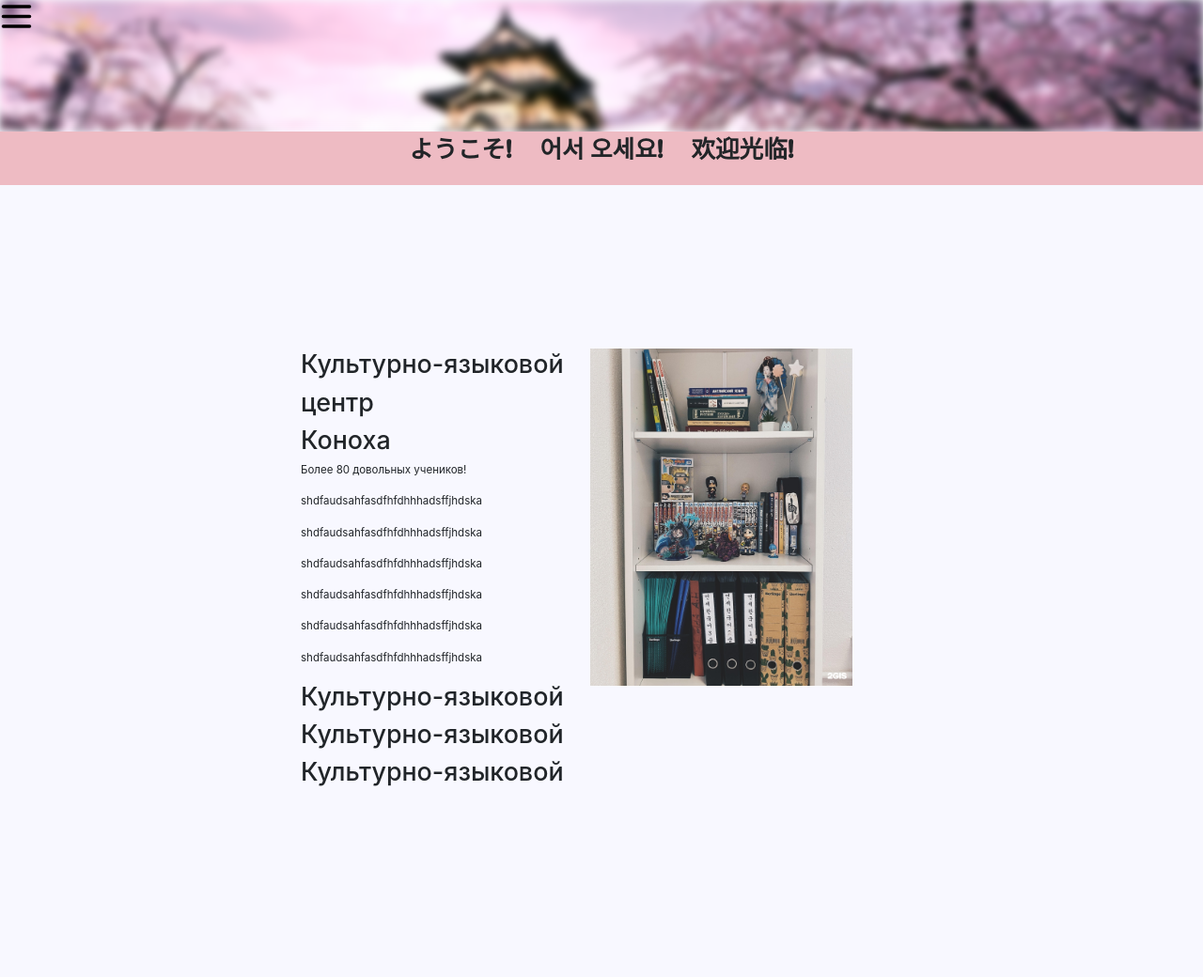
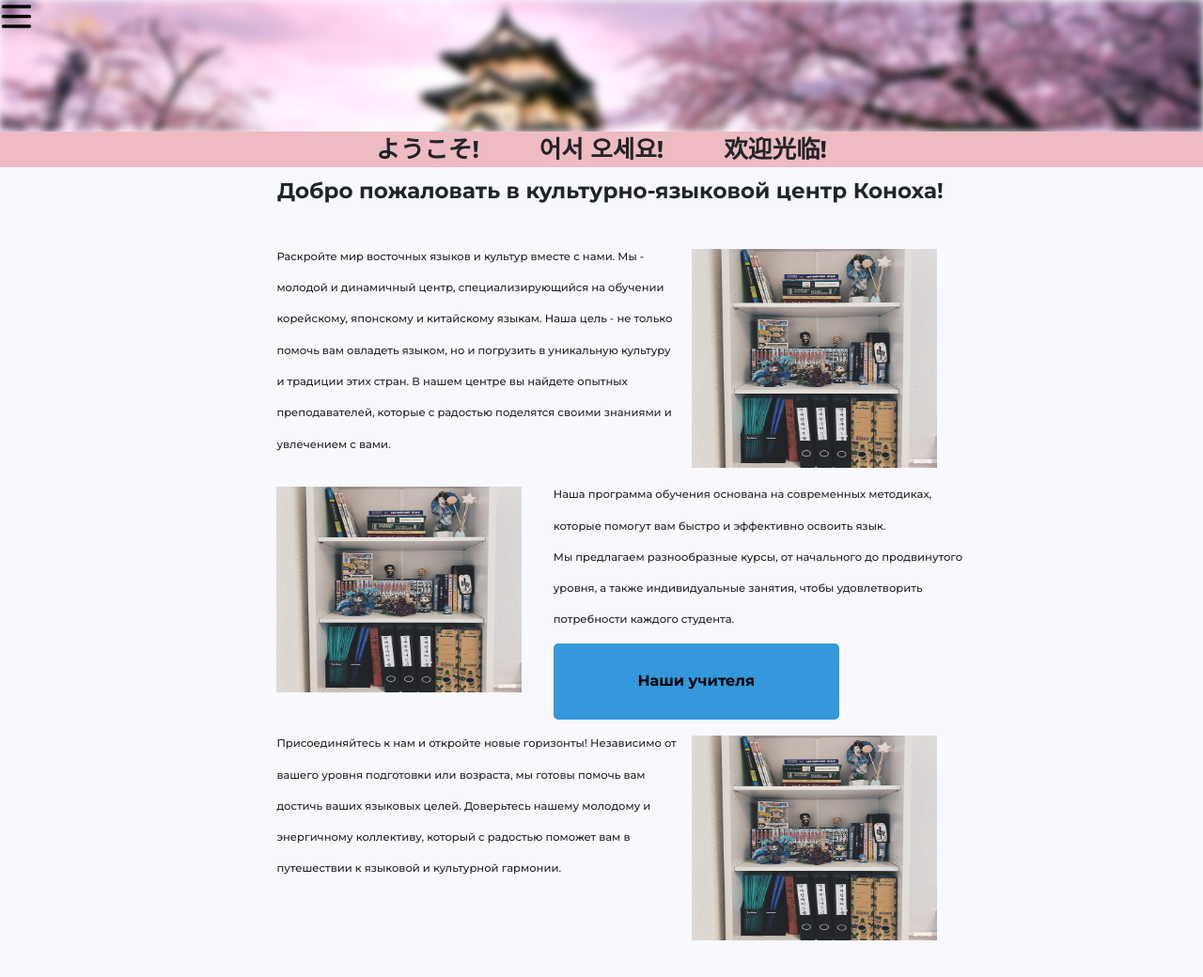
Before and after one commit to MACHETE-helper/konoha-site, a Django app: page / in a window 1280 px wide. Shown: the top 1040 px of the page at 94% size. Run offline with Django 4.2, Linux system fonts and the light colour scheme.

Commit message:
test pre alpha version 1.0

```diff
--- a/konoha/mainpage/static/mainpage/css/mainpage.css
+++ b/konoha/mainpage/static/mainpage/css/mainpage.css
@@ -6,6 +6,11 @@ body {
 @font-face {
     font-family: 'CustomFont';
     src: url('../fonts/Catread.ttf') format('truetype');
+}
+
+@font-face {
+    font-family: 'MontFont';
+    src: url('../fonts/Montserrat-VariableFont_wght.ttf') format('truetype');
 }
 
 .wrapper {
@@ -83,9 +88,10 @@ body {
 
 .create_line {
   position: absolute;
-  width: 100%;
+  width: 100vw;
   max-width: 100%;
-  max-height: 6%;
+  height: auto;
+  max-height: 4.3em;
   background-color: lightpink;
   filter: saturate(70%);
 }
@@ -94,37 +100,128 @@ body {
   font-weight: bold;
   font-size: 2vw;
   text-align: center;
-  font-family: CustomFont;
-  margin: 3px;
+  font-family: MontFont;
 }
-.kor{
-  margin-right: 30px;
-  margin-left: 30px;
+.name_welc kor{
+  margin-right: 5vw;
+  margin-left: 5vw;
 }
 
-.main_content_left_center {
+.privet {
+  font-family: MontFont;
+  display: block;
+  margin-top: 2em;
+  margin-left: 12.8em;
+  font-size: 1.8vw;
+  font-weight: 700;
+}
+
+.main_content_left_center1 {
+  font-family: MontFont;
   position: absolute;
   max-width: 100%;
   max-height: 100%;
   font-size: 0.9vw;
-  top: 35vh;
-  left: 25vw;
+  font-weight: 500;
+  top: 23em;
+  left: 23vw;
 }
 
-.main_content_left_center h1 {
+.main_content_left_center1 img{
+  position: absolute;
+  width: calc(200px + (400 - 200) * ((100vw - 1000px) / (1920 - 1000)));
+  max-width: 100%;
   max-height: 100%;
-  font-size: 2.1vw;
+  height: auto;
+  left: 34.5vw;
+  top: 0;
+
 }
 
-.main_content_left_center img{
+.main_content_left_center2 {
+  font-family: MontFont;
   position: absolute;
   max-width: 100%;
   max-height: 100%;
+  font-size: 0.9vw;
+  font-weight: 500;
+  top: 45em;
+  left: 46vw;
+
+}
+
+.teachers_btn {
+  position: absolute;
+  display: inline-block;
+  padding: 2.7vh 7vw;
+  font-size: 16px;
+  font-weight: bold;
+  text-align: center;
+  text-decoration: none;
+  border: none;
+  border-radius: 5px;
+  cursor: pointer;
+  background-color: #3498db;
+  transition: background-color 0.3s;
+}
+
+.teachers_btn a {
+  color: black;
+}
+
+.teachers_btn:active {
+  background-color: #2980b9;
+}
+
+/* Анимация появления кнопки */
+@keyframes fadeIn {
+  from {
+    opacity: 0;
+  }
+  to {
+    opacity: 1;
+  }
+}
+
+/* Применение анимации к кнопке */
+.teachers_btn {
+  animation: fadeIn 1s ease-out;
+}
+
+.main_content_left_center2 img{
+  position: absolute;
+  width: calc(200px + (400 - 200) * ((100vw - 1000px) / (1920 - 1000)));
+  max-width: 100%;
+  max-height: 100%;
   height: auto;
-  left: 110%;
+  left: -23vw;
   top: 0;
 
 }
+
+.main_content_left_center3 {
+  font-family: MontFont;
+  position: absolute;
+  max-width: 100%;
+  max-height: 100%;
+  font-size: 0.9vw;
+  font-weight: 500;
+  top: 68em;
+  left: 23vw;
+}
+
+.main_content_left_center3 img{
+  position: absolute;
+  width: calc(200px + (400 - 200) * ((100vw - 1000px) / (1920 - 1000)));
+  max-width: 100%;
+  max-height: 100%;
+  height: auto;
+  left: 34.5vw;
+  top: 0;
+
+}
+
+
 
 @media screen and (min-width: 340px) and (max-width: 430px) {
     .create_line {
@@ -134,7 +231,7 @@ body {
       font-size: 15px;
     }
 
-    .main_content_left_center {
+    .main_content_left_center1 {
       position: absolute;
       max-width: 100%;
       max-height: 100%;
@@ -143,12 +240,7 @@ body {
       left: 0;
     }
 
-    .main_content_left_center h1 {
-      max-height: 100%;
-      font-size: 5vw;
-    }
-
-    .main_content_left_center img{
+    .main_content_left_center1 img{
       position: absolute;
       max-width: 95%;
       max-height: 100%;
@@ -157,4 +249,14 @@ body {
       top: 0;
 
     }
+
+    .privet {
+      position: absolute;
+      max-width: 100%;
+      max-height: 100%;
+      font-size: 3.3vw;
+      top: 8vh;
+      left: 6vw;
+    }
+
 }
--- a/konoha/mainpage/templates/mainpage/welcome.html
+++ b/konoha/mainpage/templates/mainpage/welcome.html
@@ -10,25 +10,50 @@
         <img src="{% static 'mainpage/img/mainpage_back.jpg' %}" alt="Бэкграунд конохи сверху">
         <div class="create_line">
             <section class="name_welc">
-                <p>ようこそ!<span class="kor">어서 오세요!</span><span class="chn">欢迎光临!</span></p>
+                <span>ようこそ!<kor>어서 오세요!</kor><chn>欢迎光临!</chn></span>
             </section>
         </div>
     </div>
-    <div class="main_content_left_center">
-        <h1 style="text-align: left;">Культурно-языковой</h1>
-        <h1 style="text-align: left;">центр</h1>
-        <h1 style="text-align: left;">Коноха</h1>
-        <p style="text-align: left;">Более 80 довольных учеников!</p>
-        <img src="{% static 'mainpage/img/intro.jpg' %}" alt="Интро про Коноху" width="400px" height="400px">
-        <p>shdfaudsahfasdfhfdhhhadsffjhdska</p>
-        <p>shdfaudsahfasdfhfdhhhadsffjhdska</p>
-        <p>shdfaudsahfasdfhfdhhhadsffjhdska</p>
-        <p>shdfaudsahfasdfhfdhhhadsffjhdska</p>
-        <p>shdfaudsahfasdfhfdhhhadsffjhdska</p>
-        <p>shdfaudsahfasdfhfdhhhadsffjhdska</p>
-        <h1 style="text-align: left;">Культурно-языковой</h1>
-        <h1 style="text-align: left;">Культурно-языковой</h1>
-        <h1 style="text-align: left;">Культурно-языковой</h1>
+    <div class="privet">
+        <span>Добро пожаловать в культурно-языковой центр Коноха!</span>
+    </div>
+    <div class="main_content_left_center1">
+        <p>Раскройте мир восточных языков и культур вместе с нами. Мы - </p>
+        <p>молодой и динамичный центр, специализирующийся на обучении</p>
+        <p>корейскому, японскому и китайскому языкам. Наша цель - не только</p>
+        <p>помочь вам овладеть языком, но и погрузить в уникальную культуру</p>
+        <p>и традиции этих стран. В нашем центре вы найдете опытных</p>
+        <p>преподавателей, которые с радостью поделятся своими знаниями и</p>
+        <p> увлечением с вами.</p>
+        <img src="{% static 'mainpage/img/intro.jpg' %}" alt="Картинка 1" width="400px" height="400px">
+    </div>
+    <div class="main_content_left_center2">
+        <p>Наша программа обучения основана на современных методиках,</p>
+        <p>которые помогут вам быстро и эффективно освоить язык.</p>
+        <p>Мы предлагаем разнообразные курсы, от начального до продвинутого</p>
+        <p>уровня, а также индивидуальные занятия, чтобы удовлетворить</p>
+        <p>потребности каждого студента.</p>
+        <div class="teachers_btn">
+            <a href="/teachers">Наши учителя</a>
+        </div>
+        <br>
+        <br>
+        <br>
+        <img src="{% static 'mainpage/img/intro.jpg' %}" alt="Картинка 1" width="400px" height="400px">
+    </div>
+    <div class="main_content_left_center3">
+        <p>Присоединяйтесь к нам и откройте новые горизонты! Независимо от</p>
+        <p>вашего уровня подготовки или возраста, мы готовы помочь вам</p>
+        <p>достичь ваших языковых целей. Доверьтесь нашему молодому и</p>
+        <p> энергичному коллективу, который с радостью поможет вам в</p>
+        <p>путешествии к языковой и культурной гармонии.</p>
+        <br>
+        <br>
+        <br>
+        <img src="{% static 'mainpage/img/intro.jpg' %}" alt="Картинка 1" width="400px" height="400px">
     </div>
 
+
+
+
 {% endblock %}
```
Also changed, not shown: konoha/mainpage/static/mainpage/fonts/Montserrat-VariableFont_wght.ttf (added).
